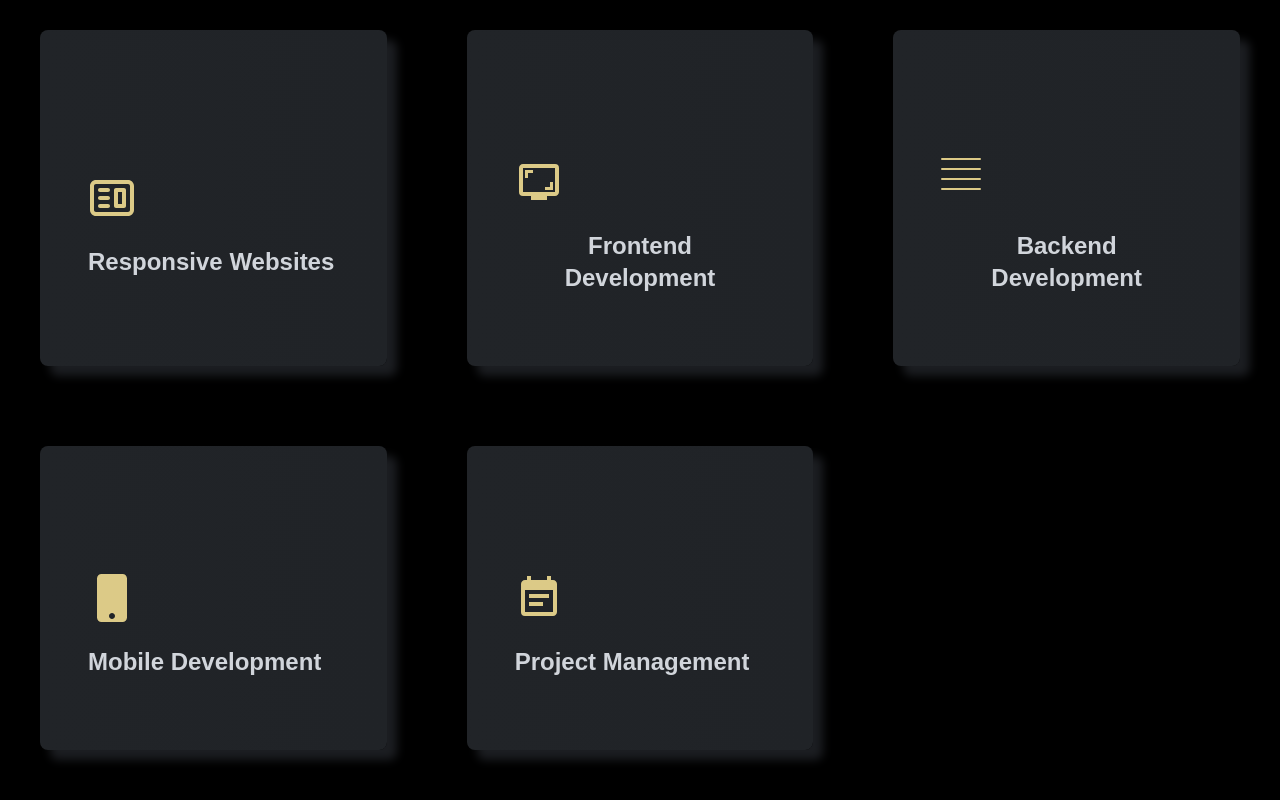
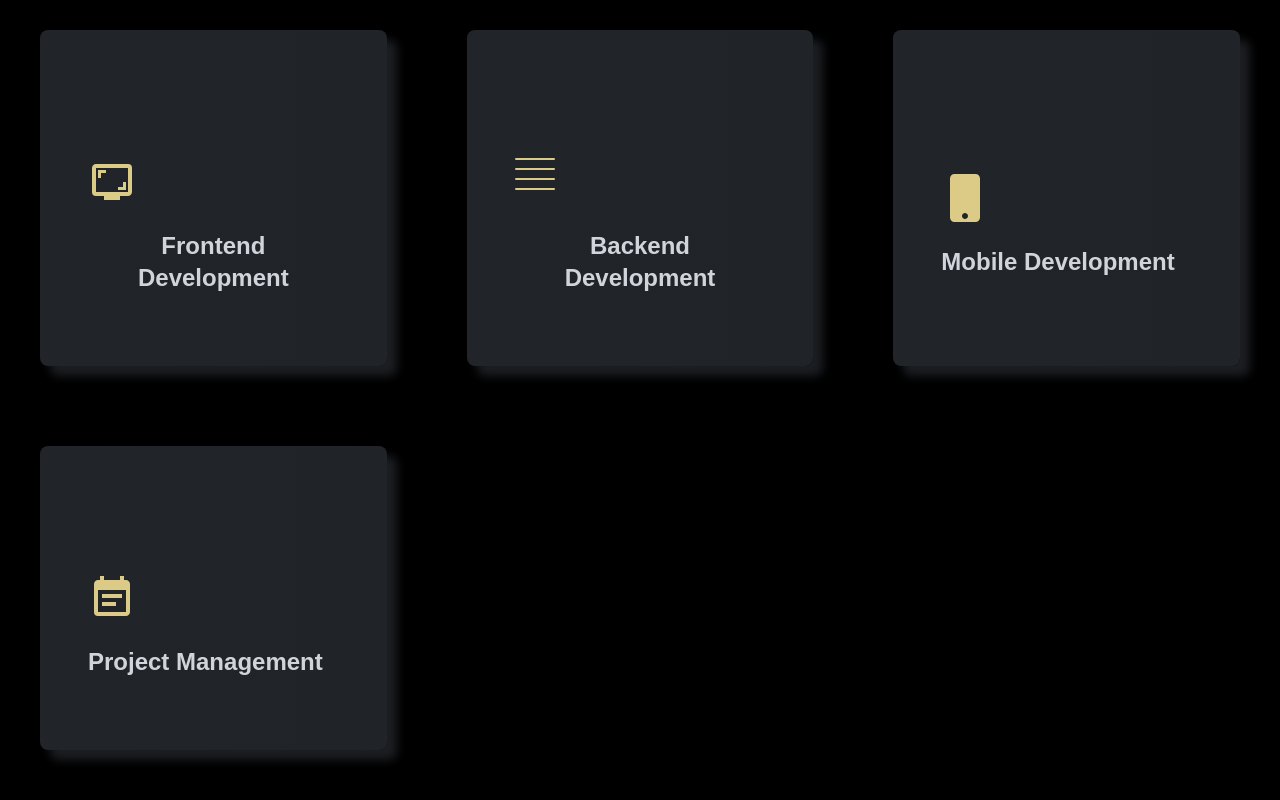
Before and after one commit to kulklex/kulklex2.0, a Next.js app: page / in a window 1280 px wide. Shown: the part 1251-2051 px from the top of the page. Built offline with nearby package versions, Linux system fonts and the light colour scheme.

Commit message:
Update Features.tsx

```diff
--- a/components/Features/Features.tsx
+++ b/components/Features/Features.tsx
@@ -12,10 +12,6 @@ export default function Features({}: Props) {
     <section id="services" className='w-full flex flex-col justify-center items-center text-center h-full pb-20 py-10 border-b-[1px] border-b-designColor'>
       <Title title="my areas of specialty" desc="SERVICES" />
       <div className="w-full h-full grid grid-cols-1 md:grid-cols-2  xl:grid-cols-3 gap-6 xl:gap-20 my-4 px-2 py-4">
-        <Card
-          title="Responsive Websites"
-          icon={<CgWebsite />}
-        />
         <Card
           title="Frontend Development"
 
```
